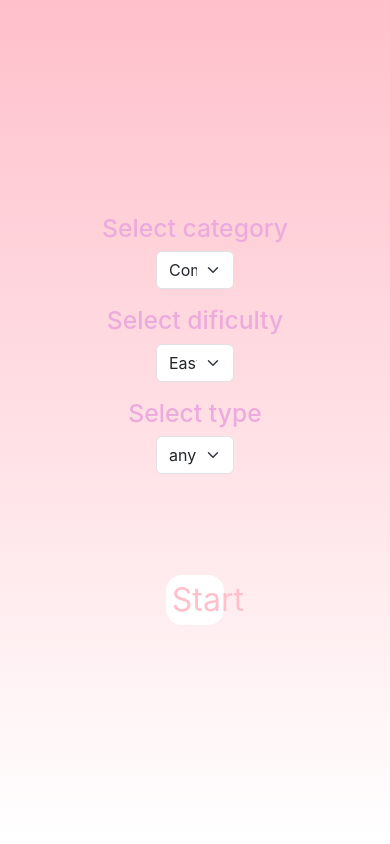
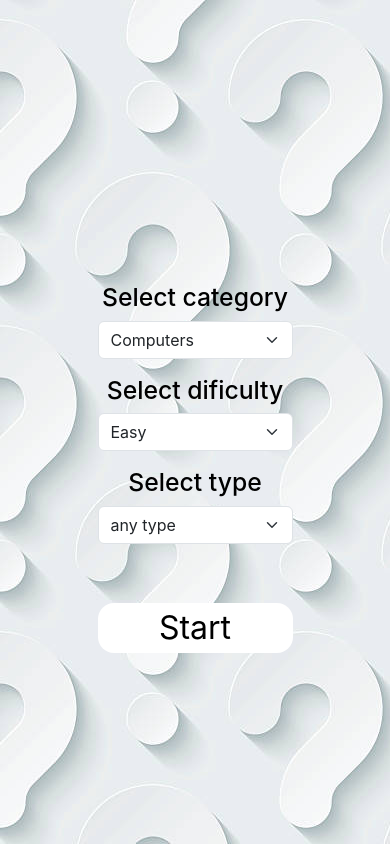
Before and after one commit to ol1mowski/Quizland, a React (Create React App) app: page /game in a window 390 px wide. Built offline with nearby package versions, Linux system fonts and the light colour scheme.

Commit message:
add simple rwd to mobile

```diff
--- a/src/Components/ErrorPage/ErrorPage.jsx
+++ b/src/Components/ErrorPage/ErrorPage.jsx
@@ -1,14 +1,22 @@
 import { Link } from "react-router-dom";
+
+import style from './ErrorPage.module.css';
 
 const ErrorPage = () => {
     return (
         <>
-        <h1>
-            404 Page no Found
-        </h1>
-        <Link to={'/'}>
-            Go To Home
-        </Link>
+            <div className={style.container}>
+                <div className={style.wrapper}>
+
+                <h1 className={style.h1}>
+                    404 Page no Found
+                </h1>
+                <Link className={style.a} to={'/'}>
+                    Go To Home
+                </Link>
+                </div>
+
+            </div>
         </>
     )
 }
--- /dev/null
+++ b/src/Components/ErrorPage/ErrorPage.module.css
@@ -0,0 +1,23 @@
+.container {
+    width: 100vw;
+    height: 100vh;
+    background: url('../../assets/background.jpg');
+    color: #fff;
+}
+
+.wrapper {
+    display: flex;
+    justify-content: center;
+    align-items: center;
+    flex-direction: column;
+}
+
+.h1 {
+    padding: 4rem;
+    font-size: 5rem;
+}
+.a {
+    color: #fff;
+    padding: 3rem;
+    font-size: 2rem;
+}
--- a/src/Components/Game/Game.jsx
+++ b/src/Components/Game/Game.jsx
@@ -67,7 +67,7 @@ const Game = () => {
                     </select>
                 </div>
 
-                <Link to={'/start'}>
+                <Link className={style.a} to={'/start'}>
                     <button className={style.button} ref={button}>Start</button>
                 </Link>
             </div>
--- a/src/Components/Game/game.module.css
+++ b/src/Components/Game/game.module.css
@@ -4,30 +4,40 @@
     align-items: center;
     width: 100vw;
     height: 100vh;
-    background: linear-gradient(pink, white);
-    color: #ecabdc;
+    background: url('../../assets/background.jpg');
+    color: #000;
     font-size: 3rem;
     flex-direction: column;
 }
+.a {
+    height: 0;
+    width: 80vw;
+    margin: 0;
+    padding: 0;
+    text-decoration: none;
+}
+
 .button {
-    margin-top: 10vh;
-    width: 15vw;
-    aspect-ratio: 8/2;
+    margin: 0 auto;
+    display: block;
+    margin-top: 5vh;
+    width: 50vw;
+    aspect-ratio: 16/4;
     background: #fff;
     border-radius: 1rem;
     border: none;
     font-size: 2rem;
-    color: pink;
+    color: #000;
     cursor: pointer;
     transition: transform 0.7s;
 }
 
 .button:hover {
     transform: translateY(-2vh);
-    box-shadow: 15px 15px 5px pink;
+    box-shadow: 5px 5px 5px #fff;
 }
 
 .containerForm {
-    width: 20%;
+    width: 50%;
     margin-bottom: 2vh;
 }
--- a/src/Components/Home/Home.jsx
+++ b/src/Components/Home/Home.jsx
@@ -5,7 +5,7 @@ const Home = () => {
     return (
         <>
             <div className={style.container}>
-                <h1>
+                <h1 className={style.h1}>
                     Welcom in my Quiz aplication !
                 </h1>
                 <Link className={style.rest} to={'/game'}>
--- a/src/Components/Home/home.module.css
+++ b/src/Components/Home/home.module.css
@@ -4,26 +4,45 @@
     align-items: center;
     width: 100vw;
     height: 100vh;
-    background: linear-gradient(pink, white);
-    color: #ecabdc;
-    font-size: 3rem;
+    background: url('../../assets/background.jpg');
+    color: #000;
+    font-size: 10rem;
+    font-family: 'Times New Roman', Times, serif;
     flex-direction: column;
+}
+
+.h1 {
+    font-size: 2rem;
+    text-align: center;
+    @media screen and (min-width: 375px) {
+        font-size: 3rem;
+    }
+}
+
+a {
+    height: 0;
+    width: 60vw;
+    margin: 0;
+    padding: 0;
 }
 
 .button {
     margin-top: 5vh;
-    width: 15vw;
-    aspect-ratio: 8/2;
+    width: 70vw;
+    aspect-ratio: 16/4;
     background: #fff;
     border-radius: 1rem;
     border: none;
     font-size: 2rem;
-    color: pink;
+    color: #000;
     cursor: pointer;
     transition: transform 0.7s;
+    @media screen and (min-width: 375px) {
+        width: 60vw;
+    }
 }
 
 .button:hover {
     transform: translateY(-2vh);
-    box-shadow: 15px 15px 5px pink;
+    box-shadow: 5px 5px 5px #fff;
 }
--- a/src/Components/Start/answers/answer.module.css
+++ b/src/Components/Start/answers/answer.module.css
@@ -1,16 +1,24 @@
 .answers {
     height: 20%;
-    font-size: 2rem;
+    font-size: 1.4rem;
+    font-weight: 500;
 }
 .question {
     margin-top: 5%;
-    width: 60%;
+    width: 100%;
     display: flex;
     justify-content: center;
     align-items: center;
-    font-size: 2rem;
+    font-size: 1.5rem;
 }
 
 .container {
     margin-top: 5%;
+    background: url('../../../assets/background.jpg');
+    width: 100vw;
+    height: 100vh;
 }
+
+#btn {
+    margin-top: 5vh;
+}
--- a/src/Components/Start/answers/answers.jsx
+++ b/src/Components/Start/answers/answers.jsx
@@ -127,9 +127,13 @@ const Answers = (props) => {
   return (
     <>
       <h1>Category: {currentCategory}</h1>
-      <div className={style.question}>
+      <h2 className={style.question}>
         {currentQuestion}
-      </div>
+      </h2>
+      <h3>
+        Question number: { currentIndex+1 } / 10
+      </h3>
+      <div className={style.answerContainer}>
         {answerA !== undefined ? <div className={style.answers}>
           <div className="form-check">
             <input
@@ -196,15 +200,15 @@ const Answers = (props) => {
             </div>
           </div> : null}
         <button
-        style={{
-          marginTop: '2vw',
-        }}
+        id={style.btn}
           type="button"
           className="btn btn-primary"
           ref={button}
         >
           Submit
         </button>
+      </div>
+
     </>
   );
 };
--- a/src/Components/Start/start.module.css
+++ b/src/Components/Start/start.module.css
@@ -1,8 +1,10 @@
 .container {
-    background: linear-gradient(pink, white);
+    background: url('../../assets/background.jpg');
     color: #000;
-    font-size: 3rem;
+    font-size: 1rem;
     display: flex;
+    width: 100vw;
+    height: 100vh;
     justify-content: center;
     align-items: flex-start;
     flex-direction: column;
--- a/src/Components/Summary/Summary.jsx
+++ b/src/Components/Summary/Summary.jsx
@@ -10,7 +10,7 @@ const Summary = () => {
         <>
         <div className={style.container}>
            Your results: {counter} / 10
-            <a href='/game'>
+            <a className={style.a} href='/game'>
             Let's play agin !
 
             </a>
--- a/src/Components/Summary/Summary.module.css
+++ b/src/Components/Summary/Summary.module.css
@@ -4,8 +4,16 @@
     align-items: center;
     width: 100vw;
     height: 100vh;
-    background: linear-gradient(pink, white);
-    color: #ecabdc;
-    font-size: 3rem;
+    background: url('../../assets/background.jpg');
+    color: #000;
+    font-size: 2rem;
     flex-direction: column;
 }
+
+.a {
+    margin-top: 5vh;
+    display: block;
+    width: 100%;
+    height: 10%;
+    text-align: center;
+}
```
Also changed, not shown: src/Components/Start/answers/Answer/Answer.jsx (deleted, +0 -24 lines), src/assets/background.jpg (added). Lines whose indentation alone changed are shown as unchanged.
